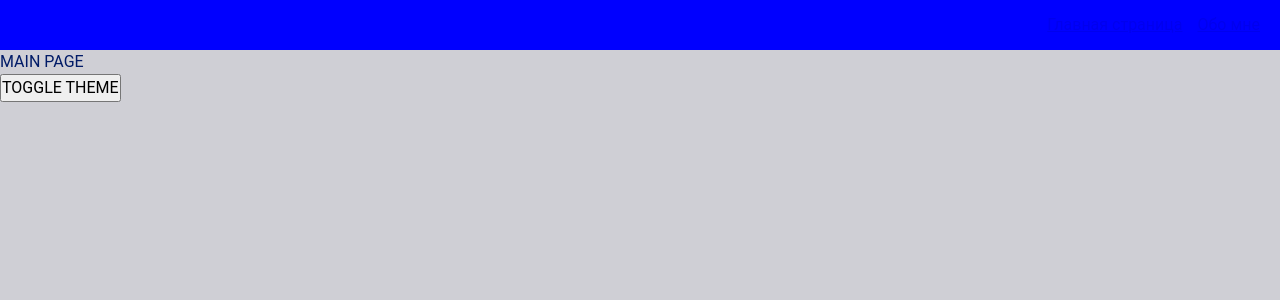
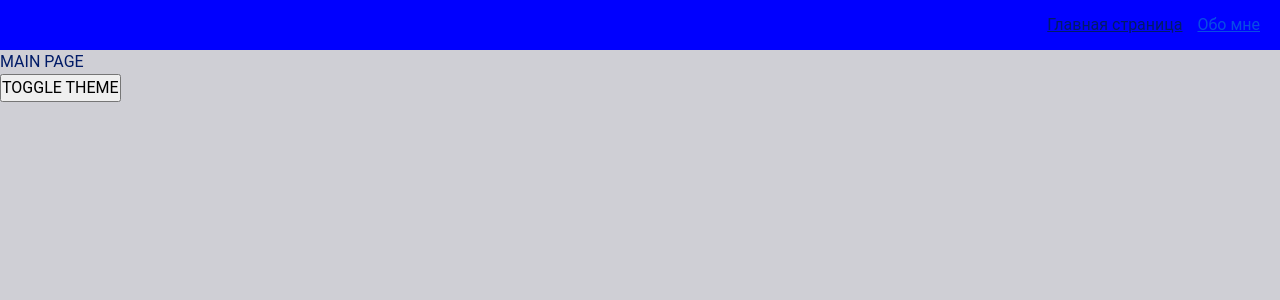
Before and after one commit to dddkum/gg, a React app: page / in a window 1280 px wide. Shown: the top 300 px of the page. Built offline with nearby package versions, Linux system fonts and the light colour scheme.

Commit message:
ft: Добавлен shared компонент AppLink для ссылок

```diff
--- /dev/null
+++ b/src/shared/ui/AppLink/AppLink.module.scss
@@ -0,0 +1,11 @@
+.AppLink {
+  color: var(--primary-color);
+}
+
+.primary {
+  color: var(--primary-color);
+}
+
+.inverted {
+  color: var(--secondary-color);
+}
--- /dev/null
+++ b/src/shared/ui/AppLink/AppLink.tsx
@@ -0,0 +1,35 @@
+import {classNames} from "shared/lib/classNames/classNames";
+import {Link, LinkProps} from "react-router-dom";
+import {FC} from "react";
+import cls from './AppLink.module.scss';
+
+export enum AppLinkTheme {
+    PRIMARY = 'primary',
+    INVERTED = 'inverted',
+}
+
+interface AppLinkProps extends LinkProps {
+    className?: string
+    theme?: AppLinkTheme
+}
+
+export const AppLink: FC<AppLinkProps> = (props) => {
+
+    const {
+        to,
+        className,
+        children,
+        theme,
+        ...otherProps
+    } = props
+
+    return (
+        <Link
+            to={to}
+            className={classNames(cls.AppLink, {}, [className, cls[theme]])}
+            {...otherProps}
+        >
+            {children}
+        </Link>
+    );
+};
--- a/src/widgets/Navbar/ui/Navbar.tsx
+++ b/src/widgets/Navbar/ui/Navbar.tsx
@@ -1,6 +1,6 @@
-import {Link} from "react-router-dom";
 import {classNames} from "shared/lib/classNames/classNames";
 import cls from './Navbar.module.scss'
+import {AppLink, AppLinkTheme} from "shared/ui/AppLink/AppLink";
 
 interface NavbarProps {
     className?: string
@@ -10,8 +10,8 @@ export const Navbar = ({className}: NavbarProps) => {
     return (
         <div className={classNames(cls.Navbar, {}, [className])}>
             <div className={cls.links}>
-                <Link to='/' className={cls.mainLink}>Главная страница</Link>
-                <Link to='/about'>Обо мне</Link>
+                <AppLink theme={AppLinkTheme.PRIMARY} to='/' className={cls.mainLink}>Главная страница</AppLink>
+                <AppLink theme={AppLinkTheme.INVERTED} to='/about'>Обо мне</AppLink>
             </div>
         </div>
     );
```
